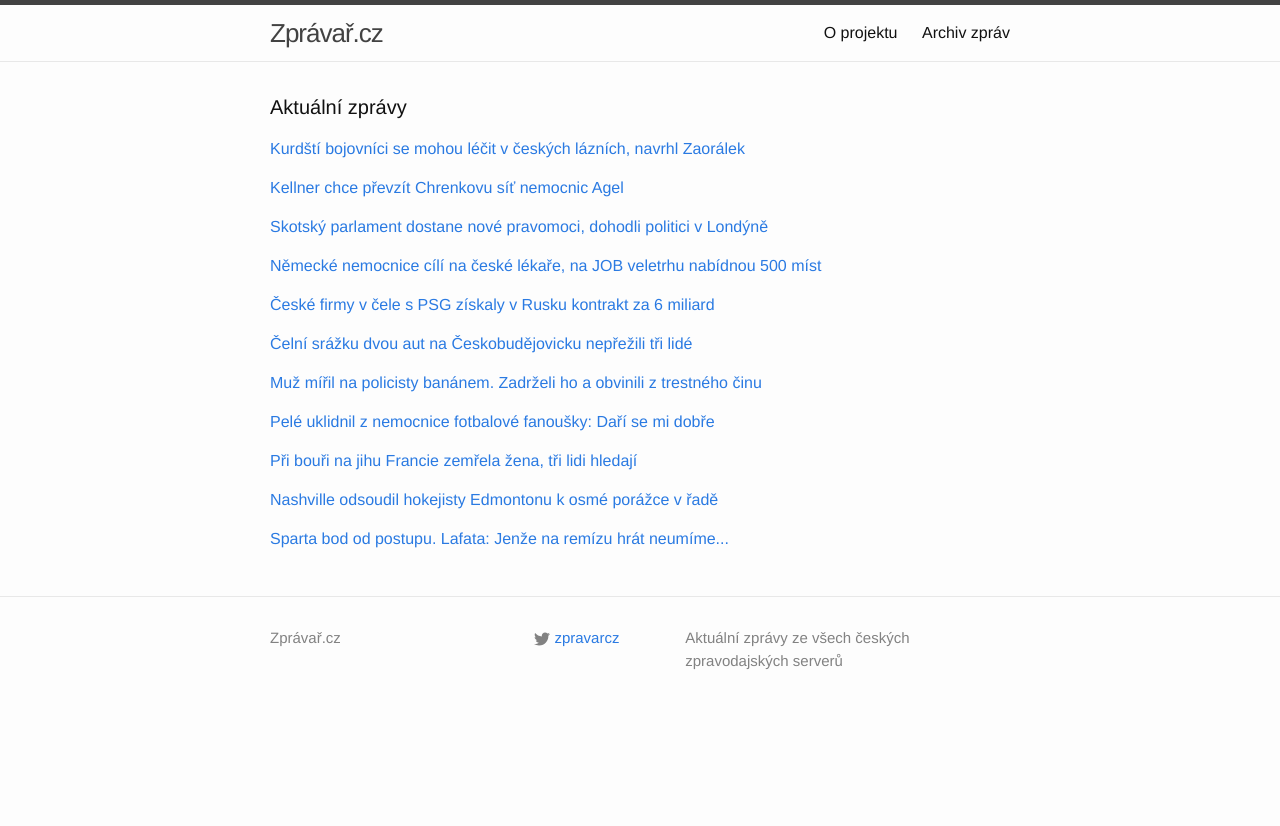
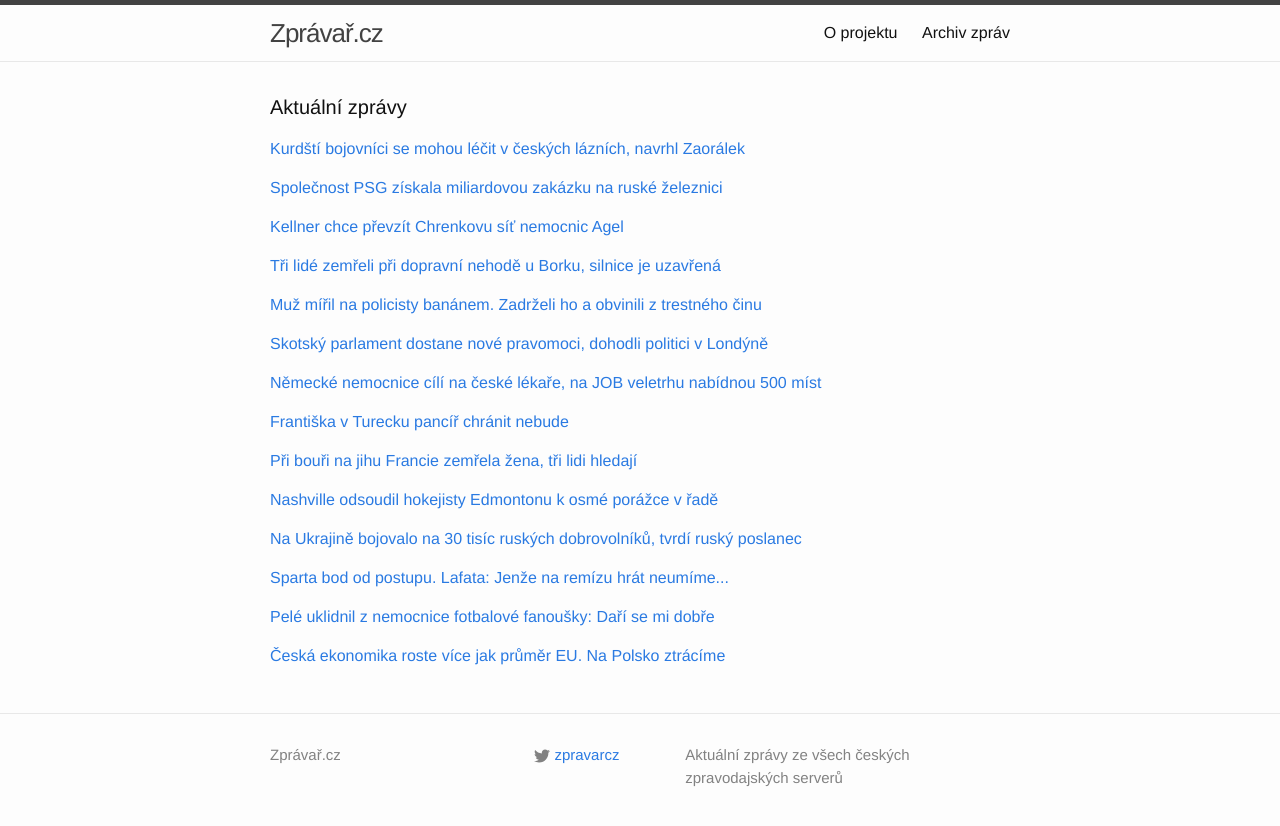
Before and after one commit to adliska/zpravar, a Jekyll site: the page built from index.html, in a window 1280 px wide. Shown: the top 826 px of the page. Built offline with Jekyll 4.4.1, drawn with Linux system fonts in a browser that asks for light colours.

Commit message:
zpravar news update

```diff
--- a/index.html
+++ b/index.html
@@ -17,9 +17,20 @@ layout: default
 <li><a href=http://www.tyden.cz/rubriky/domaci/kurdove-zraneni-islamisty-at-se-leci-v-cesku-navrhl-zaoralek_325550.html>Kurdy zraněné islamisty ať léčí Češi, navrhl Zaorálek - www.tyden.cz</a></li>
 <li><a href=http://www.novinky.cz/zahranicni/blizky-a-stredni-vychod/354798-kurdsti-bojovnici-by-se-meli-lecit-v-ceske-republice.html>Kurdští bojovníci by se měli léčit v České republice - www.novinky.cz</a></li>
 <li><a href=http://www.ceskenoviny.cz/zpravy/zpravy/zraneni-kurdove-by-se-mohli-lecit-v-cesku-navrhl-zaoralek/1152444>Zranění Kurdové by se mohli léčit v Česku, navrhl Zaorálek - www.ceskenoviny.cz</a></li>
+<li><a href=http://www.rozhlas.cz/_zprava/zraneni-kurdsti-bojovnici-by-se-mohli-lecit-v-ceskych-laznich-rekl-zaoralek--1425787>Zranění kurdští bojovníci by se mohli léčit v českých lázních, řekl Zaorálek - www.rozhlas.cz</a></li>
 </ul>
-</div><p><a href="javascript:;" onclick="toggle_visibility('zpravy1')">Kellner chce převzít Chrenkovu síť nemocnic Agel</a></p>
+</div><p><a href="javascript:;" onclick="toggle_visibility('zpravy1')">Společnost PSG získala miliardovou zakázku na ruské železnici</a></p>
 <div id="zpravy1" style="display:none">
+<ul>
+<li><a href=http://ekonomika.idnes.cz/psg-ziskala-miliardovou-zakazku-na-zeleznici-v-rusku-pdo-/ekoakcie.aspx?c=A141128_091834_ekoakcie_fih>Společnost PSG získala miliardovou zakázku na ruské železnici - ekonomika.idnes.cz</a></li>
+<li><a href=http://zpravy.e15.cz/byznys/doprava-a-logistika/psg-international-ma-miliardovou-zakazku-na-zeleznicni-teminal-v-rusku-1140775>PSG - International má miliardovou zakázku na železniční teminál v Rusku - zpravy.e15.cz</a></li>
+<li><a href=http://www.denik.cz/ekonomika/ceske-firmy-v-cele-s-psg-ziskaly-v-rusku-kontrakt-za-6-miliard-20141128.html>České firmy v čele s PSG získaly v Rusku kontrakt za 6 miliard - www.denik.cz</a></li>
+<li><a href=http://www.tyden.cz/rubriky/byznys/cesko/ruske-zeleznice-privabily-ceske-firmy-zakazka-za-sest-miliard_325554.html>Ruské železnice přivábily české firmy. Zakázka za šest miliard - www.tyden.cz</a></li>
+<li><a href=http://www.lidovky.cz/ruska-zeleznice-prilakala-ceske-firmy-dxq-/media.aspx?c=A141128_081848_ln-media_sm>LN: Ruská železnice přilákala české firmy  - www.lidovky.cz</a></li>
+<li><a href=http://www.financninoviny.cz/zpravodajstvi/zpravy/ln-tuzemske-firmy-v-cele-s-psg-ziskaly-v-rusku-kontrakt-za-6-mld/1152427>LN: Tuzemské firmy v čele s PSG získaly v Rusku kontrakt za 6 mld - www.financninoviny.cz</a></li>
+</ul>
+</div><p><a href="javascript:;" onclick="toggle_visibility('zpravy2')">Kellner chce převzít Chrenkovu síť nemocnic Agel</a></p>
+<div id="zpravy2" style="display:none">
 <ul>
 <li><a href=http://echo24.cz/a/wTB8P>Kellner chce převzít Chrenkovu síť nemocnic Agel - echo24.cz</a></li>
 <li><a href=http://www.denik.cz/ekonomika/kellnerova-ppf-chce-ziskat-zdravotni-holding-agel-20141128.html>Kellnerova PPF chce získat zdravotní holding Agel - www.denik.cz</a></li>
@@ -28,52 +39,45 @@ layout: default
 <li><a href=http://www.financninoviny.cz/zpravodajstvi/zpravy/mfd-kellnerova-ppf-chce-prevzit-zdravotni-holding-agel/1152443>MfD: Kellnerova PPF chce převzít zdravotní holding Agel - www.financninoviny.cz</a></li>
 <li><a href=http://ekonomika.idnes.cz/kellner-prevzeti-agel-chrenek-dke-/ekonomika.aspx?c=A141127_185943_ekonomika_aba>Chystá se boj o Agel. Chrenkovo zdravotnické impérium chce Kellner - ekonomika.idnes.cz</a></li>
 </ul>
-</div><p><a href="javascript:;" onclick="toggle_visibility('zpravy2')">Skotský parlament dostane nové pravomoci, dohodli politici v Londýně</a></p>
-<div id="zpravy2" style="display:none">
+</div><p><a href="javascript:;" onclick="toggle_visibility('zpravy3')">Tři lidé zemřeli při dopravní nehodě u Borku, silnice je uzavřená</a></p>
+<div id="zpravy3" style="display:none">
+<ul>
+<li><a href=http://www.rozhlas.cz/_zprava/tri-lide-zemreli-pri-dopravni-nehode-u-borku-silnice-je-uzavrena--1425828>Tři lidé zemřeli při dopravní nehodě u Borku, silnice je uzavřená - www.rozhlas.cz</a></li>
+<li><a href=http://www.novinky.cz/krimi/354813-celni-srazku-dvou-aut-na-ceskobudejovicku-neprezili-tri-lide.html>Čelní srážku dvou aut na Českobudějovicku nepřežili tři lidé  - www.novinky.cz</a></li>
+<li><a href=http://budejovice.idnes.cz/dopravni-nehoda-borek-tri-mrtvi-dne-/budejovice-zpravy.aspx?c=A141128_080651_budejovice-zpravy_hv>U Borku havarovala dvě auta, při nehodě zemřeli muž a dvě ženy - budejovice.idnes.cz</a></li>
+<li><a href=http://zpravy.aktualne.cz/regiony/jihocesky/pri-nehode-u-borku-zemreli-tri-lide-silnice-i-3-je-uzavrena/r~d655420876cd11e4b6d20025900fea04/>Při nehodě u Borku zemřeli tři lidé, silnice I/3 je uzavřená - zpravy.aktualne.cz</a></li>
+<li><a href=http://www.ceskenoviny.cz/zpravy/zpravy/tri-lide-zemreli-pri-dopravni-nehode-u-borku-silnice-je-uzavrena/1152459>Tři lidé zemřeli při dopravní nehodě u Borku, silnice je uzavřená - www.ceskenoviny.cz</a></li>
+</ul>
+</div><p><a href="javascript:;" onclick="toggle_visibility('zpravy4')">Muž mířil na policisty banánem. Zadrželi ho a obvinili z trestného činu</a></p>
+<div id="zpravy4" style="display:none">
+<ul>
+<li><a href=http://www.novinky.cz/zahranicni/amerika/354808-muz-miril-na-policisty-bananem-zadrzeli-ho-a-obvinili-z-trestneho-cinu.html>Muž mířil na policisty banánem. Zadrželi ho a obvinili z trestného činu - www.novinky.cz</a></li>
+<li><a href=http://zpravy.idnes.cz/v-usa-policiste-zadrzeli-muze-ktery-na-ne-vytasil-banan-pil-/zahranicni.aspx?c=A141128_072805_zahranicni_fer>Americký komik namířil na policisty v USA banán. Hrozí mu za to vězení - zpravy.idnes.cz</a></li>
+<li><a href=http://www.tyden.cz/rubriky/zahranici/zpravy-z-absurdistanu/komik-namiril-na-policisty-banan-hrozi-mu-tri-roky-vezeni_325552.html>Komik namířil na policisty banán, hrozí mu tři roky vězení - www.tyden.cz</a></li>
+<li><a href=http://www.ceskenoviny.cz/zpravy/zpravy/americti-policiste-zadrzeli-muze-ktery-na-ne-miril-bananem/1152421>Američtí policisté zadrželi muže, který na ně mířil banánem - www.ceskenoviny.cz</a></li>
+</ul>
+</div><p><a href="javascript:;" onclick="toggle_visibility('zpravy5')">Skotský parlament dostane nové pravomoci, dohodli politici v Londýně</a></p>
+<div id="zpravy5" style="display:none">
 <ul>
 <li><a href=http://zpravy.idnes.cz/skotsko-parlament-posileni-pravomoci-dane-f2k-/zahranicni.aspx?c=A141128_075500_zahranicni_skr>Skotský parlament dostane nové pravomoci, dohodli politici v Londýně - zpravy.idnes.cz</a></li>
 <li><a href=http://zpravy.e15.cz/zahranicni/politika/londyn-schvalil-vice-pravomoci-pro-skotsko-separatistum-to-nestaci-1140756>Londýn schválil více pravomocí pro Skotsko. Separatistům to nestačí - zpravy.e15.cz</a></li>
 <li><a href=http://www.novinky.cz/zahranicni/evropa/354800-skotove-ziskali-dalsi-pravomoci.html>Skotové získali další pravomoci  - www.novinky.cz</a></li>
 <li><a href=http://www.ceskenoviny.cz/zpravy/zpravy/britske-strany-se-dohodly-na-dalsim-posileni-pravomoci-skotska/1152416>Britské strany se dohodly na dalším posílení pravomocí Skotska - www.ceskenoviny.cz</a></li>
 </ul>
-</div><p><a href="javascript:;" onclick="toggle_visibility('zpravy3')">Německé nemocnice cílí na české lékaře, na JOB veletrhu nabídnou 500 míst</a></p>
-<div id="zpravy3" style="display:none">
+</div><p><a href="javascript:;" onclick="toggle_visibility('zpravy6')">Německé nemocnice cílí na české lékaře, na JOB veletrhu nabídnou 500 míst</a></p>
+<div id="zpravy6" style="display:none">
 <ul>
 <li><a href=http://www.denik.cz/ekonomika/nemecke-nemocnice-cili-na-ceske-lekare-na-job-veletrhu-nabidnou-500-mist-2014112.html>Německé nemocnice cílí na české lékaře, na JOB veletrhu nabídnou 500 míst - www.denik.cz</a></li>
 <li><a href=http://www.tyden.cz/rubriky/domaci/zdravotnictvi/vic-penez-min-prace-nemecke-spitaly-chteji-500-ceskych-lekaru_325555.html>Víc peněz, míň práce. Německé špitály chtějí 500 českých lékařů - www.tyden.cz</a></li>
 <li><a href=http://www.tyden.cz/rubriky/domaci/zdravotnictvi/vic-penez-min-prace-nemecke-spitaly-lovi-500-ceskych-lekaru_325555.html>Víc peněz, míň práce. Německé špitály loví 500 českých lékařů - www.tyden.cz</a></li>
 <li><a href=http://www.tyden.cz/rubriky/domaci/zdravotnictvi/vic-penez-mene-prace-nemecke-spitaly-lovi-500-ceskych-lekaru_325555.html>Víc peněz, méně práce. Německé špitály loví 500 českých lékařů - www.tyden.cz</a></li>
 </ul>
-</div><p><a href="javascript:;" onclick="toggle_visibility('zpravy4')">České firmy v čele s PSG získaly v Rusku kontrakt za 6 miliard</a></p>
-<div id="zpravy4" style="display:none">
-<ul>
-<li><a href=http://www.denik.cz/ekonomika/ceske-firmy-v-cele-s-psg-ziskaly-v-rusku-kontrakt-za-6-miliard-20141128.html>České firmy v čele s PSG získaly v Rusku kontrakt za 6 miliard - www.denik.cz</a></li>
-<li><a href=http://www.tyden.cz/rubriky/byznys/cesko/ruske-zeleznice-privabily-ceske-firmy-zakazka-za-sest-miliard_325554.html>Ruské železnice přivábily české firmy. Zakázka za šest miliard - www.tyden.cz</a></li>
-<li><a href=http://www.lidovky.cz/ruska-zeleznice-prilakala-ceske-firmy-dxq-/media.aspx?c=A141128_081848_ln-media_sm>LN: Ruská železnice přilákala české firmy  - www.lidovky.cz</a></li>
-<li><a href=http://www.financninoviny.cz/zpravodajstvi/zpravy/ln-tuzemske-firmy-v-cele-s-psg-ziskaly-v-rusku-kontrakt-za-6-mld/1152427>LN: Tuzemské firmy v čele s PSG získaly v Rusku kontrakt za 6 mld - www.financninoviny.cz</a></li>
-</ul>
-</div><p><a href="javascript:;" onclick="toggle_visibility('zpravy5')">Čelní srážku dvou aut na Českobudějovicku nepřežili tři lidé </a></p>
-<div id="zpravy5" style="display:none">
-<ul>
-<li><a href=http://www.novinky.cz/krimi/354813-celni-srazku-dvou-aut-na-ceskobudejovicku-neprezili-tri-lide.html>Čelní srážku dvou aut na Českobudějovicku nepřežili tři lidé  - www.novinky.cz</a></li>
-<li><a href=http://budejovice.idnes.cz/dopravni-nehoda-borek-tri-mrtvi-dne-/budejovice-zpravy.aspx?c=A141128_080651_budejovice-zpravy_hv>U Borku havarovala dvě auta, při nehodě zemřeli muž a dvě ženy - budejovice.idnes.cz</a></li>
-<li><a href=http://zpravy.aktualne.cz/regiony/jihocesky/pri-nehode-u-borku-zemreli-tri-lide-silnice-i-3-je-uzavrena/r~d655420876cd11e4b6d20025900fea04/>Při nehodě u Borku zemřeli tři lidé, silnice I/3 je uzavřená - zpravy.aktualne.cz</a></li>
-<li><a href=http://www.ceskenoviny.cz/zpravy/zpravy/tri-lide-zemreli-pri-dopravni-nehode-u-borku-silnice-je-uzavrena/1152459>Tři lidé zemřeli při dopravní nehodě u Borku, silnice je uzavřená - www.ceskenoviny.cz</a></li>
-</ul>
-</div><p><a href="javascript:;" onclick="toggle_visibility('zpravy6')">Muž mířil na policisty banánem. Zadrželi ho a obvinili z trestného činu</a></p>
-<div id="zpravy6" style="display:none">
-<ul>
-<li><a href=http://www.novinky.cz/zahranicni/amerika/354808-muz-miril-na-policisty-bananem-zadrzeli-ho-a-obvinili-z-trestneho-cinu.html>Muž mířil na policisty banánem. Zadrželi ho a obvinili z trestného činu - www.novinky.cz</a></li>
-<li><a href=http://zpravy.idnes.cz/v-usa-policiste-zadrzeli-muze-ktery-na-ne-vytasil-banan-pil-/zahranicni.aspx?c=A141128_072805_zahranicni_fer>Americký komik namířil na policisty v USA banán. Hrozí mu za to vězení - zpravy.idnes.cz</a></li>
-<li><a href=http://www.tyden.cz/rubriky/zahranici/zpravy-z-absurdistanu/komik-namiril-na-policisty-banan-hrozi-mu-tri-roky-vezeni_325552.html>Komik namířil na policisty banán, hrozí mu tři roky vězení - www.tyden.cz</a></li>
-<li><a href=http://www.ceskenoviny.cz/zpravy/zpravy/americti-policiste-zadrzeli-muze-ktery-na-ne-miril-bananem/1152421>Američtí policisté zadrželi muže, který na ně mířil banánem - www.ceskenoviny.cz</a></li>
-</ul>
-</div><p><a href="javascript:;" onclick="toggle_visibility('zpravy7')">Pelé uklidnil z nemocnice fotbalové fanoušky: Daří se mi dobře</a></p>
+</div><p><a href="javascript:;" onclick="toggle_visibility('zpravy7')">Františka v Turecku pancíř chránit nebude</a></p>
 <div id="zpravy7" style="display:none">
 <ul>
-<li><a href=http://www.denik.cz/fotbal/pele-uklidnil-z-nemocnice-fotbalove-fanousky-dari-se-mi-dobre-20141128.html>Pelé uklidnil z nemocnice fotbalové fanoušky: Daří se mi dobře - www.denik.cz</a></li>
-<li><a href=http://sport.aktualne.cz/dari-se-mi-dobre-uklidnuje-z-nemocnice-legendarni-pele/r~ab9afb1c76d111e490f70025900fea04/>Daří se mi dobře, uklidňuje z nemocnice legendární Pelé - sport.aktualne.cz</a></li>
-<li><a href=http://www.sportovninoviny.cz/zpravy/dari-se-mi-dobre-vzkazal-z-nemocnice-pele/1152466>Daří se mi dobře, vzkázal z nemocnice Pelé - www.sportovninoviny.cz</a></li>
+<li><a href=http://www.ceskatelevize.cz/ct24/svet/293809-frantiska-v-turecku-pancir-chranit-nebude/>Františka v Turecku pancíř chránit nebude - www.ceskatelevize.cz</a></li>
+<li><a href=http://zpravy.idnes.cz/navsteva-papeze-frantiska-v-turecku-d7w-/zahranicni.aspx?c=A141127_154245_zahranicni_ert>Papež míří do Turecka. Žádal obyčejné auto, čeká ho Erdoganův luxus - zpravy.idnes.cz</a></li>
+<li><a href=http://www.ceskenoviny.cz/zpravy/zpravy/papez-frantisek-zahajuje-navstevu-turecka/1152424>Papež František zahajuje návštěvu Turecka - www.ceskenoviny.cz</a></li>
 </ul>
 </div><p><a href="javascript:;" onclick="toggle_visibility('zpravy8')">Při bouři na jihu Francie zemřela žena, tři lidi hledají</a></p>
 <div id="zpravy8" style="display:none">
@@ -89,11 +93,32 @@ layout: default
 <li><a href=http://www.sportovninoviny.cz/zpravy/edmonton-prohral-v-nhl-poosme-v-rade/1152448>Edmonton prohrál v NHL poosmé v řadě - www.sportovninoviny.cz</a></li>
 <li><a href=http://sport.aktualne.cz/oilers-prohrali-poosme-v-rade-v-nashvillu-padl-jediny-gol/r~fc23b23076c311e490f70025900fea04/>Oilers prohráli poosmé v řadě, v Nashvillu padl jediný gól - sport.aktualne.cz</a></li>
 </ul>
-</div><p><a href="javascript:;" onclick="toggle_visibility('zpravy10')">Sparta bod od postupu. Lafata:  Jenže na remízu hrát neumíme...</a></p>
+</div><p><a href="javascript:;" onclick="toggle_visibility('zpravy10')">Na Ukrajině bojovalo na 30 tisíc ruských dobrovolníků, tvrdí ruský poslanec</a></p>
 <div id="zpravy10" style="display:none">
+<ul>
+<li><a href=http://www.novinky.cz/zahranicni/evropa/354822-na-ukrajine-bojovalo-na-30-tisic-ruskych-dobrovolniku-tvrdi-rusky-poslanec.html>Na Ukrajině bojovalo na 30 tisíc ruských dobrovolníků, tvrdí ruský poslanec - www.novinky.cz</a></li>
+<li><a href=http://www.tyden.cz/rubriky/zahranici/rusko-a-okoli/dejme-rusum-na-donbasu-status-veteranu-navrhuje-komunista_325561.html>Dejme Rusům na Donbasu status veteránů, navrhuje komunista - www.tyden.cz</a></li>
+<li><a href=http://www.ceskenoviny.cz/zpravy/zpravy/rusove-na-donbasu-mozna-ziskaji-status-valecnych-veteranu/1152468>Rusové na Donbasu možná získají status válečných veteránů - www.ceskenoviny.cz</a></li>
+</ul>
+</div><p><a href="javascript:;" onclick="toggle_visibility('zpravy11')">Sparta bod od postupu. Lafata:  Jenže na remízu hrát neumíme...</a></p>
+<div id="zpravy11" style="display:none">
 <ul>
 <li><a href=http://www.tyden.cz/rubriky/sport/fotbal/evropske-pohary/sparta-bod-od-postupu-lafata-jenze-na-remizu-hrat-neumime_325549.html>Sparta bod od postupu. Lafata:  Jenže na remízu hrát neumíme... - www.tyden.cz</a></li>
 <li><a href=http://www.tyden.cz/rubriky/sport/fotbal/evropske-pohary/sparta-bod-od-postupu-ale-na-remizu-hrat-neumime-varuje-lafata_325549.html>Sparta bod od postupu. Ale na remízu hrát neumíme, varuje Lafata - www.tyden.cz</a></li>
 <li><a href=http://sport.aktualne.cz/lafata-vzdycky-kdyz-nam-stacila-remiza-jsme-ji-neuhrali/r~8c224c04767211e48ee3002590604f2e/>Lafata: Vždycky, když nám stačila remíza, jsme ji neuhráli - sport.aktualne.cz</a></li>
 </ul>
+</div><p><a href="javascript:;" onclick="toggle_visibility('zpravy12')">Pelé uklidnil z nemocnice fotbalové fanoušky: Daří se mi dobře</a></p>
+<div id="zpravy12" style="display:none">
+<ul>
+<li><a href=http://www.denik.cz/fotbal/pele-uklidnil-z-nemocnice-fotbalove-fanousky-dari-se-mi-dobre-20141128.html>Pelé uklidnil z nemocnice fotbalové fanoušky: Daří se mi dobře - www.denik.cz</a></li>
+<li><a href=http://sport.aktualne.cz/dari-se-mi-dobre-uklidnuje-z-nemocnice-legendarni-pele/r~ab9afb1c76d111e490f70025900fea04/>Daří se mi dobře, uklidňuje z nemocnice legendární Pelé - sport.aktualne.cz</a></li>
+<li><a href=http://www.sportovninoviny.cz/zpravy/dari-se-mi-dobre-vzkazal-z-nemocnice-pele/1152466>Daří se mi dobře, vzkázal z nemocnice Pelé - www.sportovninoviny.cz</a></li>
+</ul>
+</div><p><a href="javascript:;" onclick="toggle_visibility('zpravy13')">Česká ekonomika roste více jak průměr EU. Na Polsko ztrácíme</a></p>
+<div id="zpravy13" style="display:none">
+<ul>
+<li><a href=http://zpravy.aktualne.cz/ekonomika/ceska-ekonomika-roste-vice-jak-prumer-eu-na-polsko-ztracime/r~1dcb31aa76d911e48477002590604f2e/>Česká ekonomika roste více jak průměr EU. Na Polsko ztrácíme - zpravy.aktualne.cz</a></li>
+<li><a href=http://zpravy.e15.cz/domaci/ekonomika/ekonomika-mezirocne-stoupla-o-2-4-a-mezictvrtletne-o-0-4-procenta-1140787>Ekonomika meziročně stoupla o 2,4 a mezičtvrtletně o 0,4 procenta - zpravy.e15.cz</a></li>
+<li><a href=http://www.tyden.cz/rubriky/byznys/cesko/dobra-zprava-ceska-ekonomika-roste-vic-nez-se-cekalo_325566.html>Dobrá zpráva. Česká ekonomika roste víc, než se čekalo - www.tyden.cz</a></li>
+</ul>
 </div></div>
```
